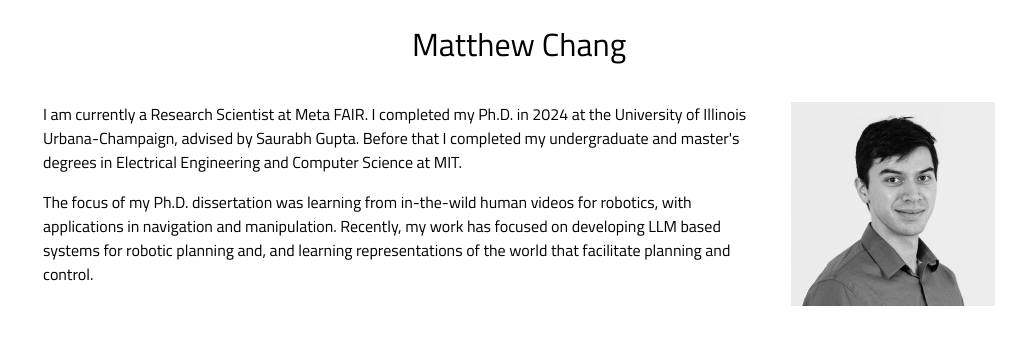
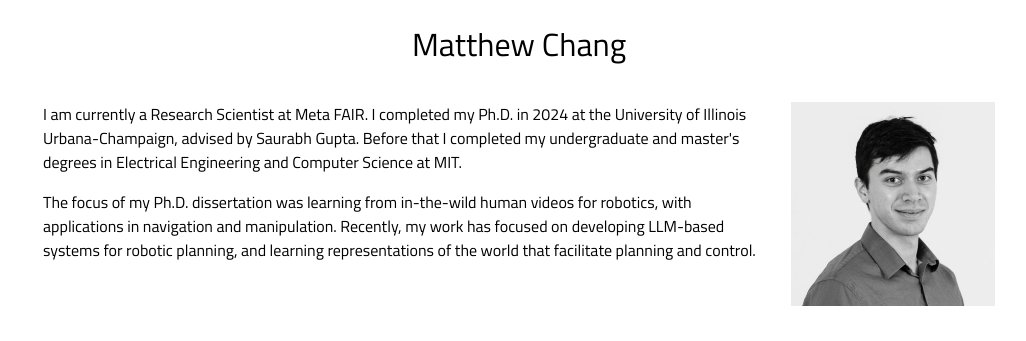
Before and after one commit to MatthewChang/MatthewChang.github.io, a plain HTML site: page index.html in a window 1280 px wide. Shown: the top 341 px of the page, without its empty margins (121-1147 px from the left). Drawn offline with Linux system fonts and the light colour scheme.

Commit message:
fix typo

```diff
--- a/index.html
+++ b/index.html
@@ -25,7 +25,7 @@
             <td width="50%" valign="top">
               <p>I am currently a Research Scientist at Meta FAIR. I completed my Ph.D. in 2024 at the University of Illinois Urbana-Champaign, advised by Saurabh Gupta. Before that I completed my undergraduate and master's degrees in Electrical Engineering and Computer Science at MIT.</p>
 
-                The focus of my Ph.D. dissertation was learning from in-the-wild human videos for robotics, with applications in navigation and manipulation. Recently, my work has focused on developing LLM based systems for robotic planning and, and learning representations of the world that facilitate planning and control.
+                The focus of my Ph.D. dissertation was learning from in-the-wild human videos for robotics, with applications in navigation and manipulation. Recently, my work has focused on developing LLM-based systems for robotic planning, and learning representations of the world that facilitate planning and control.
             </td>
             <td width="15%" valign="top">
               <img src="images/headshot.jpg" style="border-style: none" width="100%" />
```
